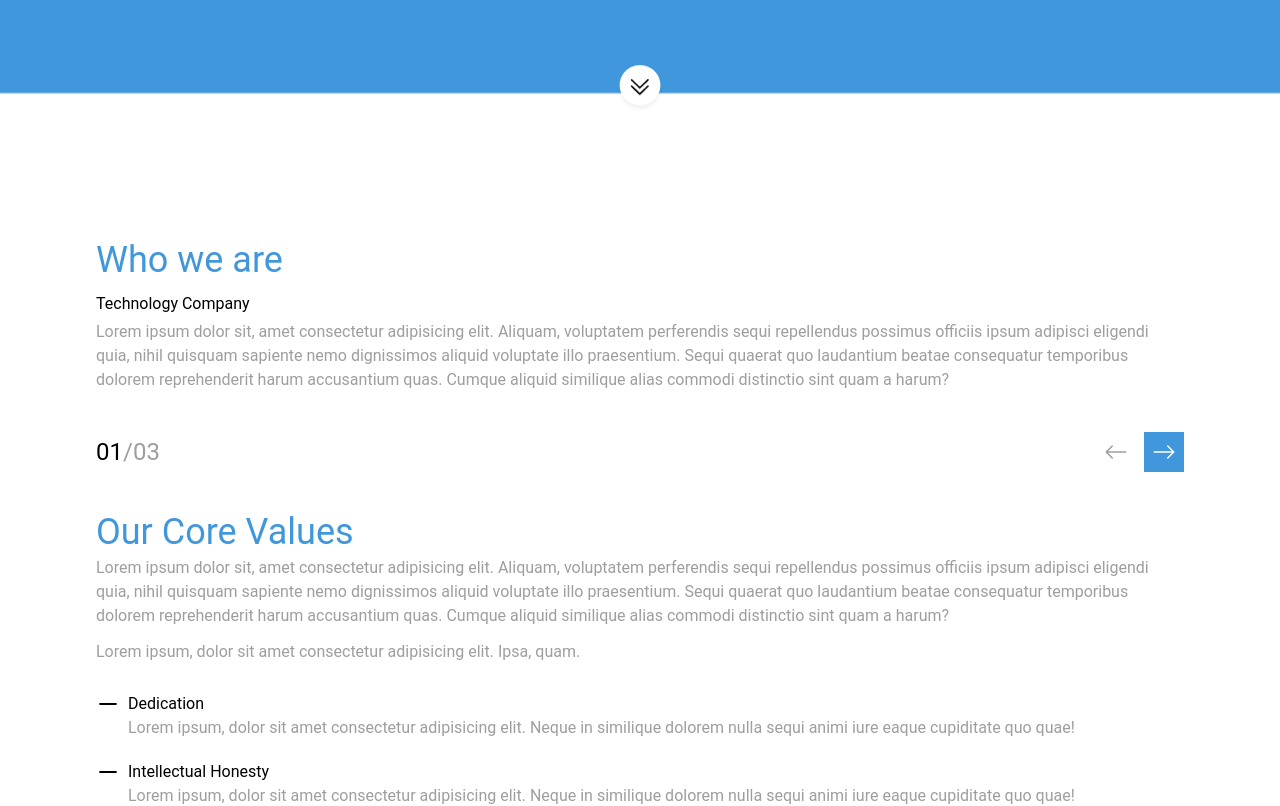
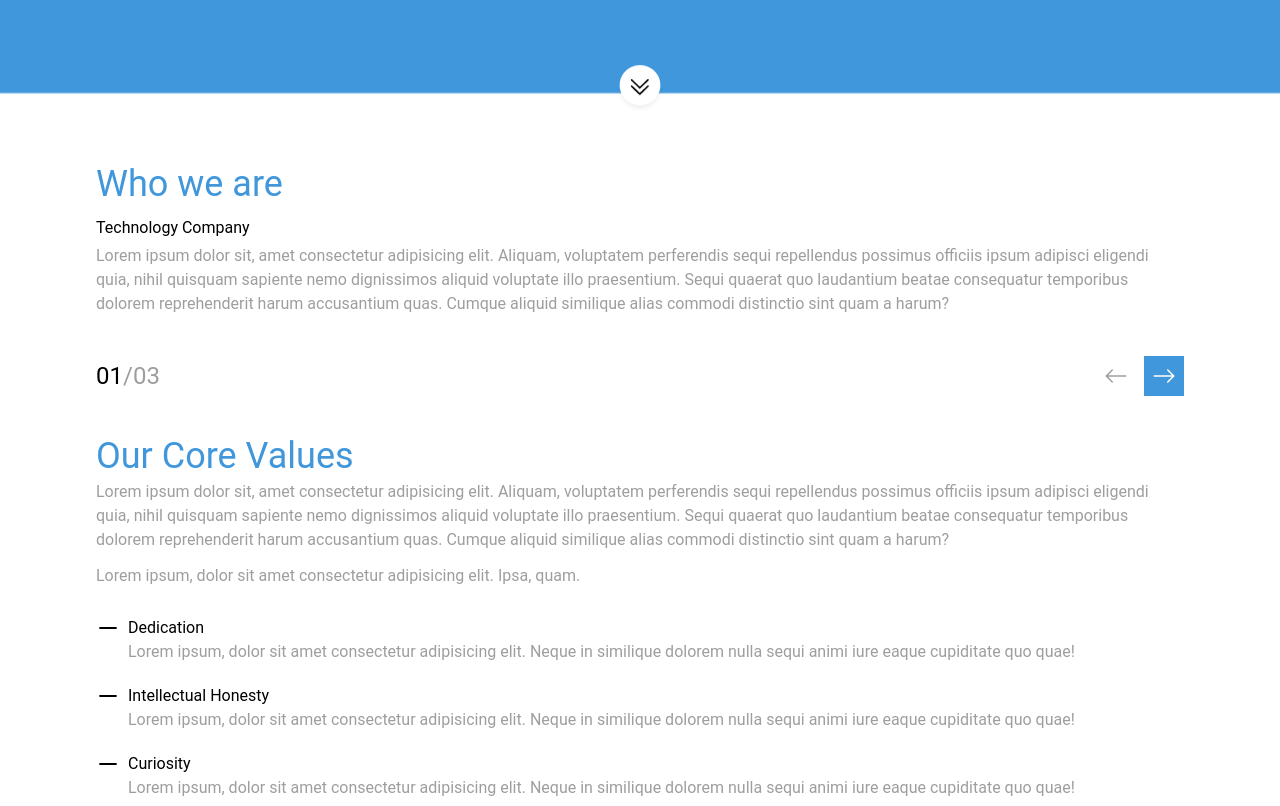
Before and after one commit to Utatech/salt-test, a React (Vite) app: page / in a window 1280 px wide. Shown: the part 1180-1986 px from the top of the page. Built offline with nearby package versions, Linux system fonts and the light colour scheme.

Commit message:
fix: change content padding to header

```diff
--- a/src/components/header/HeaderRoot.jsx
+++ b/src/components/header/HeaderRoot.jsx
@@ -14,7 +14,7 @@ function HeaderRoot() {
     <>
       <Header />
       <Banner />
-      <div className="md:p-24 p-5">
+      <div className="md:p-24 md:pt-5 p-5">
         <div className="flex flex-col items-start pt-5">
           <span id="who-we-are" className="text-4xl text-primary">
             Who we are
```
